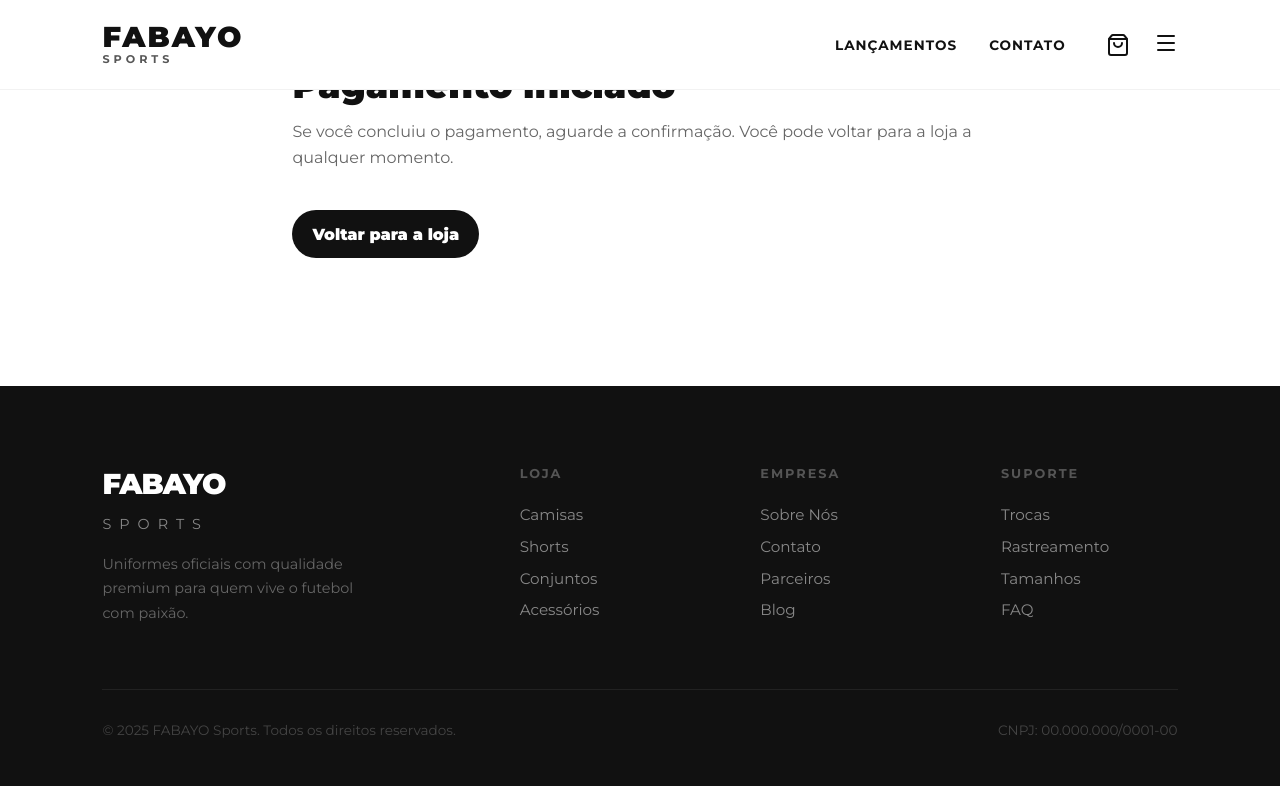
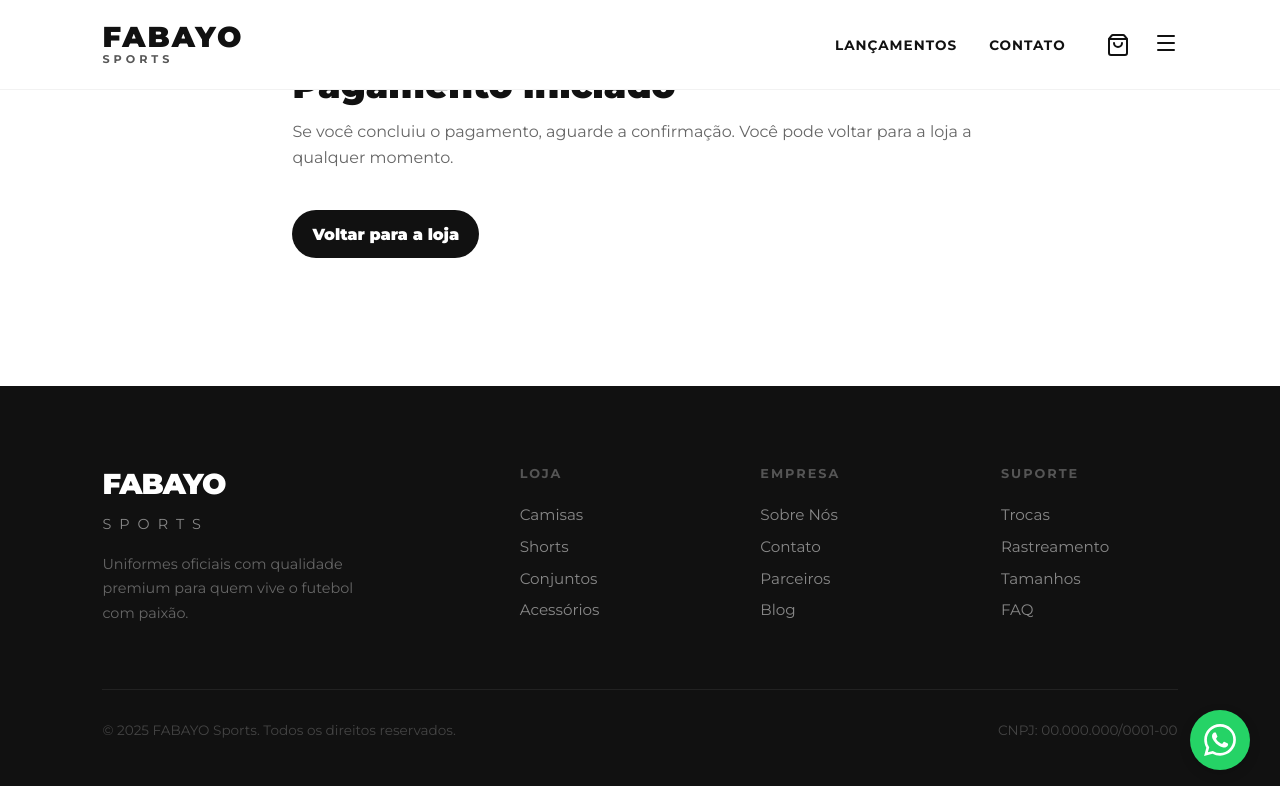
Before and after one commit to yaggobarreto/SiteSport, a React (Vite) app: page /pagamento-concluido in a window 1280 px wide. Built offline with nearby package versions, Linux system fonts and the light colour scheme; no server answers.

Commit message:
Update fabay

```diff
--- a/src/App.jsx
+++ b/src/App.jsx
@@ -4,6 +4,7 @@
 import ProductPage from './pages/ProductPage'
 import PaymentResult from './pages/PaymentResult'
 import CartDrawer from './components/CartDrawer'
+import WhatsAppFloating from './components/WhatsAppFloating'
 import Lenis from 'lenis'
 import 'lenis/dist/lenis.css'
 
@@ -38,6 +39,7 @@
         <Route path="/pagamento-concluido" element={<PaymentResult />} />
       </Routes>
       <CartDrawer />
+      <WhatsAppFloating />
     </div>
   )
 }
--- a/src/components/CartDrawer.jsx
+++ b/src/components/CartDrawer.jsx
@@ -274,47 +274,59 @@
 
   const handleCheckout = async () => {
     try {
-      const url = apiBaseUrl ? `${apiBaseUrl}/api/create-payment` : '/api/create-payment';
+      const handle = import.meta.env.VITE_INFINITEPAY_HANDLE || 'fabayosports';
 
-      // Monta os itens do pedido
-      const paymentItems = items.map(item => ({
-        name: `${item.name} (Tam: ${item.size})`,
+      const itemsFormatted = items.map(item => ({
+        description: `${item.name} (Tam: ${item.size})`,
         quantity: item.quantity,
         price: Math.round(item.price * 100),
       }));
 
-      // Adiciona frete como item separado (se não for grátis e tiver selecionado)
       if (!freteGratis && shipping) {
-        paymentItems.push({
-          name: `Frete ${shipping.nome} (${shipping.prazo})`,
+        itemsFormatted.push({
+          description: `Frete ${shipping.nome} (${shipping.prazo})`,
           quantity: 1,
-          price: shipping.preco, // já está em centavos
+          price: shipping.preco,
         });
       }
 
-      const response = await fetch(url, {
+      const payload = {
+        handle: handle,
+        order_nsu: crypto.randomUUID(),
+        items: itemsFormatted,
+        itens: itemsFormatted,
+        redirect_url: window.location.origin + '/pagamento-concluido'
+      };
+
+      // Tenta usar um proxy de CORS para desenvolvimento local
+      // Isso evita o erro de "Verifique sua conexão" no navegador
+      const corsProxy = 'https://corsproxy.io/?';
+      const apiUrl = 'https://api.checkout.infinitepay.io/links';
+
+      const response = await fetch(corsProxy + encodeURIComponent(apiUrl), {
         method: 'POST',
         headers: { 'Content-Type': 'application/json' },
-        body: JSON.stringify({ items: paymentItems }),
+        body: JSON.stringify(payload),
       });
 
-      const contentType = response.headers.get('content-type') || '';
       if (!response.ok) {
-        const text = await response.text().catch(() => '');
-        throw new Error(`Pagamento falhou (${response.status}). Resposta: ${text.slice(0, 200)}`);
-      }
-      if (!contentType.includes('application/json')) {
-        const text = await response.text().catch(() => '');
-        throw new Error(`Resposta inesperada: ${text.slice(0, 200)}`);
+        const errText = await response.text();
+        console.error('Erro API:', errText);
+        throw new Error('Falha na comunicação com InfinitePay');
       }
 
       const data = await response.json();
-      if (!data.checkout_url) { alert('Erro ao gerar link de pagamento.'); return; }
-      window.location.href = data.checkout_url;
+      const checkoutUrl = data.url || data.checkout_url;
+
+      if (checkoutUrl) {
+        window.location.href = checkoutUrl;
+      } else {
+        throw new Error('URL não encontrada');
+      }
 
     } catch (err) {
-      console.error(err);
-      alert('Erro ao processar pagamento. Tente novamente.');
+      console.error('Erro no Checkout:', err);
+      alert('Não foi possível gerar o link de pagamento. Isso geralmente acontece em ambiente de teste (CORS). Tente novamente ou verifique se o handle está correto.');
     }
   };
 
@@ -516,6 +528,34 @@
                     Finalizar Pedido
                   </button>
 
+                  {/* Botão de WhatsApp para Cálculo de Envio */}
+                  <button
+                    onClick={() => {
+                      const number = import.meta.env.VITE_WHATSAPP_NUMBER || '5511932277941';
+                      const itemsList = items.map(i => `- ${i.name} (${i.size}) x${i.quantity}`).join('%0A');
+                      const message = `Olá! Gostaria de *CALCULAR O ENVIO* para os seguintes itens:%0A%0A${itemsList}%0A%0ATotal dos produtos: R$ ${subtotal.toFixed(2).replace('.', ',')}%0A%0APoderia me ajudar com o frete?`;
+                      window.open(`https://wa.me/${number.replace(/\D/g, '')}?text=${message}`, '_blank');
+                    }}
+                    style={{
+                      width: '100%', padding: '0.9rem 1.5rem',
+                      background: 'transparent',
+                      color: '#25D366',
+                      border: '2px solid #25D366',
+                      borderRadius: '50px',
+                      fontSize: '0.85rem', fontWeight: 800,
+                      textTransform: 'uppercase', letterSpacing: '1px',
+                      cursor: 'pointer',
+                      display: 'flex', alignItems: 'center', justifyContent: 'center', gap: '0.6rem',
+                      marginTop: '0.8rem',
+                      transition: 'all 0.2s',
+                    }}
+                    onMouseEnter={e => { e.currentTarget.style.background = '#25D366'; e.currentTarget.style.color = '#fff'; }}
+                    onMouseLeave={e => { e.currentTarget.style.background = 'transparent'; e.currentTarget.style.color = '#25D366'; }}
+                  >
+                    <svg viewBox="0 0 24 24" width="18" height="18" fill="currentColor"><path d="M17.472 14.382c-.297-.149-1.758-.867-2.03-.967-.273-.099-.471-.148-.67.15-.197.297-.767.966-.94 1.164-.173.199-.347.223-.644.075-.297-.15-1.255-.463-2.39-1.475-.883-.788-1.48-1.761-1.653-2.059-.173-.297-.018-.458.13-.606.134-.133.298-.347.446-.52.149-.174.198-.298.298-.497.099-.198.05-.371-.025-.52-.075-.149-.669-1.612-.916-2.207-.242-.579-.487-.5-.669-.51-.173-.008-.371-.01-.57-.01-.198 0-.52.074-.792.372-.272.297-1.04 1.016-1.04 2.479 0 1.462 1.065 2.875 1.213 3.074.149.198 2.096 3.2 5.077 4.487.709.306 1.262.489 1.694.625.712.227 1.36.195 1.871.118.571-.085 1.758-.719 2.006-1.413.248-.694.248-1.289.173-1.413-.074-.124-.272-.198-.57-.347m-5.421 7.403h-.004a9.87 9.87 0 01-5.031-1.378l-.361-.214-3.741.982.998-3.648-.235-.374a9.86 9.86 0 01-1.51-5.26c.001-5.45 4.436-9.884 9.888-9.884 2.64 0 5.122 1.03 6.988 2.898a9.825 9.825 0 012.893 6.994c-.003 5.45-4.437 9.884-9.885 9.884m8.413-18.297A11.815 11.815 0 0012.05 0C5.495 0 .16 5.335.157 11.892c0 2.096.547 4.142 1.588 5.945L.057 24l6.305-1.654a11.882 11.882 0 005.683 1.448h.005c6.554 0 11.89-5.335 11.893-11.893a11.821 11.821 0 00-3.48-8.413z"/></svg>
+                    Calcular via WhatsApp
+                  </button>
+
                   {/* Progresso para frete grátis */}
                   {!freteGratis && (
                     <div style={{ marginTop: '1rem' }}>
--- /dev/null
+++ b/src/components/WhatsAppFloating.jsx
@@ -0,0 +1,35 @@
+import React from 'react';
+
+export default function WhatsAppFloating() {
+  const number = import.meta.env.VITE_WHATSAPP_NUMBER || '5511932277941';
+  const message = 'Olá! Gostaria de tirar uma dúvida sobre os produtos da Fabayo Sports.';
+
+  return (
+    <a
+      href={`https://wa.me/${number.replace(/\D/g, '')}?text=${encodeURIComponent(message)}`}
+      target="_blank"
+      rel="noopener noreferrer"
+      style={{
+        position: 'fixed',
+        bottom: '30px',
+        right: '30px',
+        width: '60px',
+        height: '60px',
+        backgroundColor: '#25D366',
+        borderRadius: '50%',
+        display: 'flex',
+        alignItems: 'center',
+        justifyContent: 'center',
+        boxShadow: '0 4px 12px rgba(0,0,0,0.15)',
+        zIndex: 9999,
+        transition: 'transform 0.3s ease',
+      }}
+      onMouseEnter={(e) => e.currentTarget.style.transform = 'scale(1.1)'}
+      onMouseLeave={(e) => e.currentTarget.style.transform = 'scale(1)'}
+    >
+      <svg viewBox="0 0 24 24" width="32" height="32" fill="white">
+        <path d="M17.472 14.382c-.297-.149-1.758-.867-2.03-.967-.273-.099-.471-.148-.67.15-.197.297-.767.966-.94 1.164-.173.199-.347.223-.644.075-.297-.15-1.255-.463-2.39-1.475-.883-.788-1.48-1.761-1.653-2.059-.173-.297-.018-.458.13-.606.134-.133.298-.347.446-.52.149-.174.198-.298.298-.497.099-.198.05-.371-.025-.52-.075-.149-.669-1.612-.916-2.207-.242-.579-.487-.5-.669-.51-.173-.008-.371-.01-.57-.01-.198 0-.52.074-.792.372-.272.297-1.04 1.016-1.04 2.479 0 1.462 1.065 2.875 1.213 3.074.149.198 2.096 3.2 5.077 4.487.709.306 1.262.489 1.694.625.712.227 1.36.195 1.871.118.571-.085 1.758-.719 2.006-1.413.248-.694.248-1.289.173-1.413-.074-.124-.272-.198-.57-.347m-5.421 7.403h-.004a9.87 9.87 0 01-5.031-1.378l-.361-.214-3.741.982.998-3.648-.235-.374a9.86 9.86 0 01-1.51-5.26c.001-5.45 4.436-9.884 9.888-9.884 2.64 0 5.122 1.03 6.988 2.898a9.825 9.825 0 012.893 6.994c-.003 5.45-4.437 9.884-9.885 9.884m8.413-18.297A11.815 11.815 0 0012.05 0C5.495 0 .16 5.335.157 11.892c0 2.096.547 4.142 1.588 5.945L.057 24l6.305-1.654a11.882 11.882 0 005.683 1.448h.005c6.554 0 11.89-5.335 11.893-11.893a11.821 11.821 0 00-3.48-8.413z" />
+      </svg>
+    </a>
+  );
+}
```
